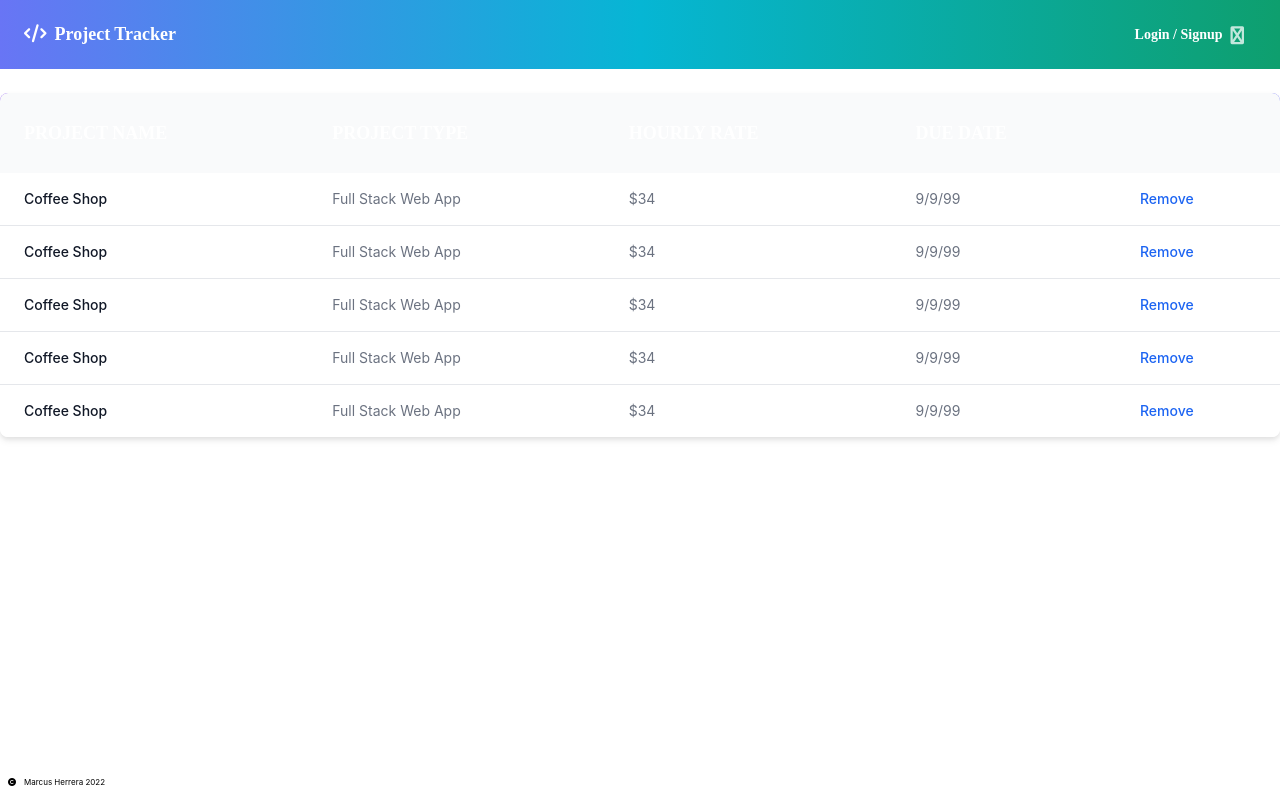
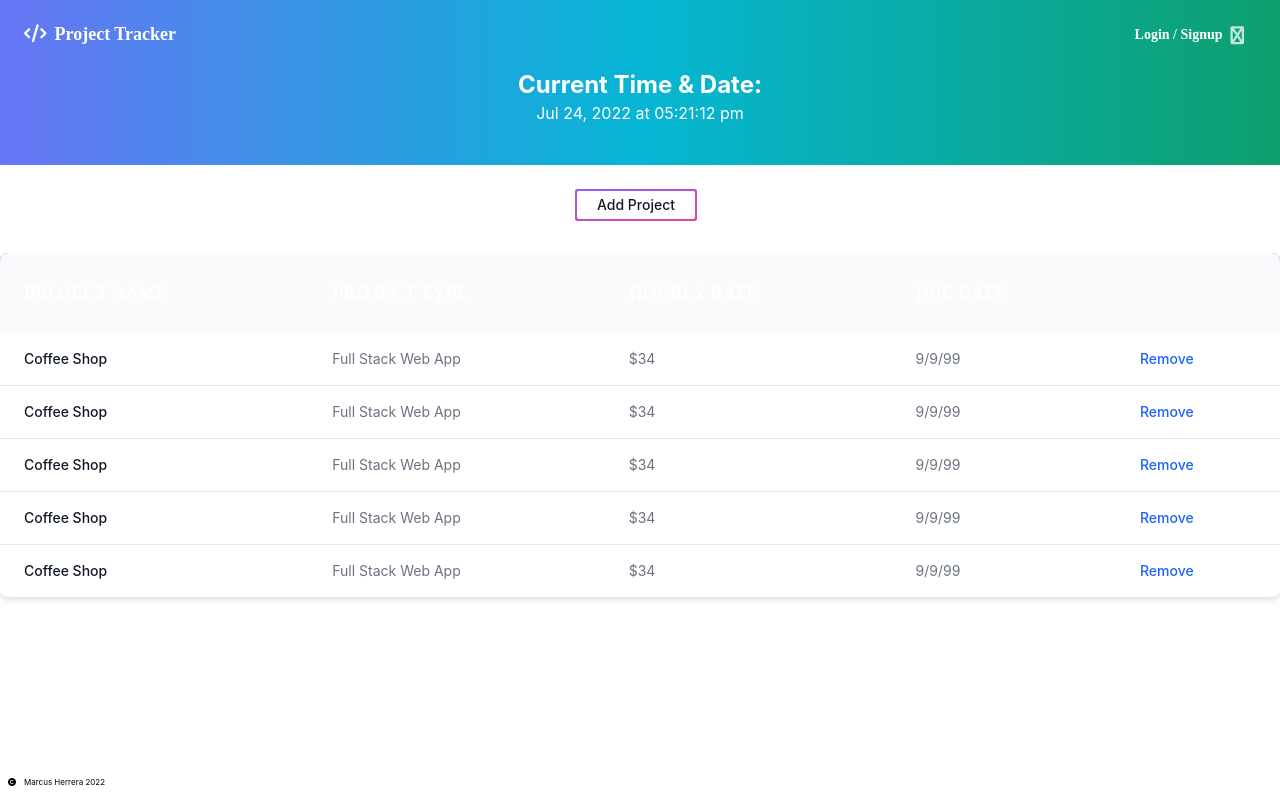
Before and after one commit to mahiv87/Project-Tracker, a React (Create React App) app in the folder client/: page /saved in a window 1280 px wide. Built offline with nearby package versions, Linux system fonts and the light colour scheme; a web font is replaced by a local one.

Commit message:
current time and date added to projects page

```diff
--- a/client/package.json
+++ b/client/package.json
@@ -9,6 +9,7 @@
 		"@testing-library/jest-dom": "^5.16.4",
 		"@testing-library/react": "^13.3.0",
 		"@testing-library/user-event": "^13.5.0",
+		"dayjs": "^1.11.4",
 		"flowbite": "^1.5.1",
 		"flowbite-react": "^0.1.3",
 		"graphql": "^15.4.0",
--- a/client/src/components/NavBar.js
+++ b/client/src/components/NavBar.js
@@ -86,7 +86,7 @@ const AppNavbar = () => {
 			<div
 				className={
 					showModal
-						? 'overflow-y-auto overflow-x-hidden fixed top-0 right-0 left-0 z-50 w-full md:inset-0 h-modal md:h-full justify-center items-center flex backdrop-blur-md'
+						? 'overflow-y-auto overflow-x-hidden fixed top-0 right-0 left-0 z-50 w-full md:inset-0 h-modal md:h-full justify-center items-center flex backdrop-blur-lg'
 						: 'hidden'
 				}
 			>
--- a/client/src/pages/SavedProjects.js
+++ b/client/src/pages/SavedProjects.js
@@ -1,4 +1,4 @@
-import React, { useState } from 'react';
+import React, { useState, useEffect } from 'react';
 import Auth from '../utils/auth';
 import { removeProjectId, saveProjectIds, getSavedProjectIds } from '../utils/localStorage';
 import { useMutation, useQuery } from '@apollo/client';
@@ -6,6 +6,7 @@ import { GET_ME } from '../utils/queries';
 import { SAVE_PROJECT, REMOVE_PROJECT } from '../utils/mutations';
 import { Table } from 'flowbite-react';
 import ProjectComponent from '../components/ProjectComponent';
+import dayjs from 'dayjs';
 
 const SavedProjects = () => {
 	const projects = [
@@ -40,8 +41,26 @@ const SavedProjects = () => {
 			due: '9/9/99'
 		}
 	];
+
+	const [currentTime, setCurrentTime] = useState(dayjs().format('MMM DD, YYYY [at] hh:mm:ss a'));
+
+	useEffect(() => {
+		setInterval(() => setCurrentTime(dayjs().format('MMM DD, YYYY [at] hh:mm:ss a')), 1000);
+	});
+
 	return (
 		<>
+			<div className="w-screen h-24 bg-gradient-to-r from-indigo-500 via-cyan-500 to-green-500">
+				<h1 className="text-center text-white font-bold text-2xl">Current Time &amp; Date:</h1>
+				<p className="text-center text-white">{currentTime}</p>
+			</div>
+			<div className="container w-fit mx-auto mt-6">
+				<button class="relative inline-flex items-center justify-center p-0.5 mb-2 mr-2 overflow-hidden text-sm font-medium text-gray-900 rounded-sm group bg-gradient-to-br from-purple-500 to-pink-500 group-hover:from-purple-500 group-hover:to-pink-500 hover:text-white dark:text-white focus:ring-2 focus:outline-none focus:ring-purple-500 dark:focus:ring-purple-800">
+					<span class="relative px-5 py-1 transition-all ease-in duration-75 bg-white dark:bg-gray-900 rounded-sm group-hover:bg-opacity-0">
+						Add Project
+					</span>
+				</button>
+			</div>
 			<div className="container mx-auto mt-6">
 				<Table>
 					<Table.Head className="h-20 bg-gradient-to-br from-purple-600 to-blue-500 font-thasadith">
```
Also changed, not shown: 1 other file (tests, documents, lock files or other folders).
